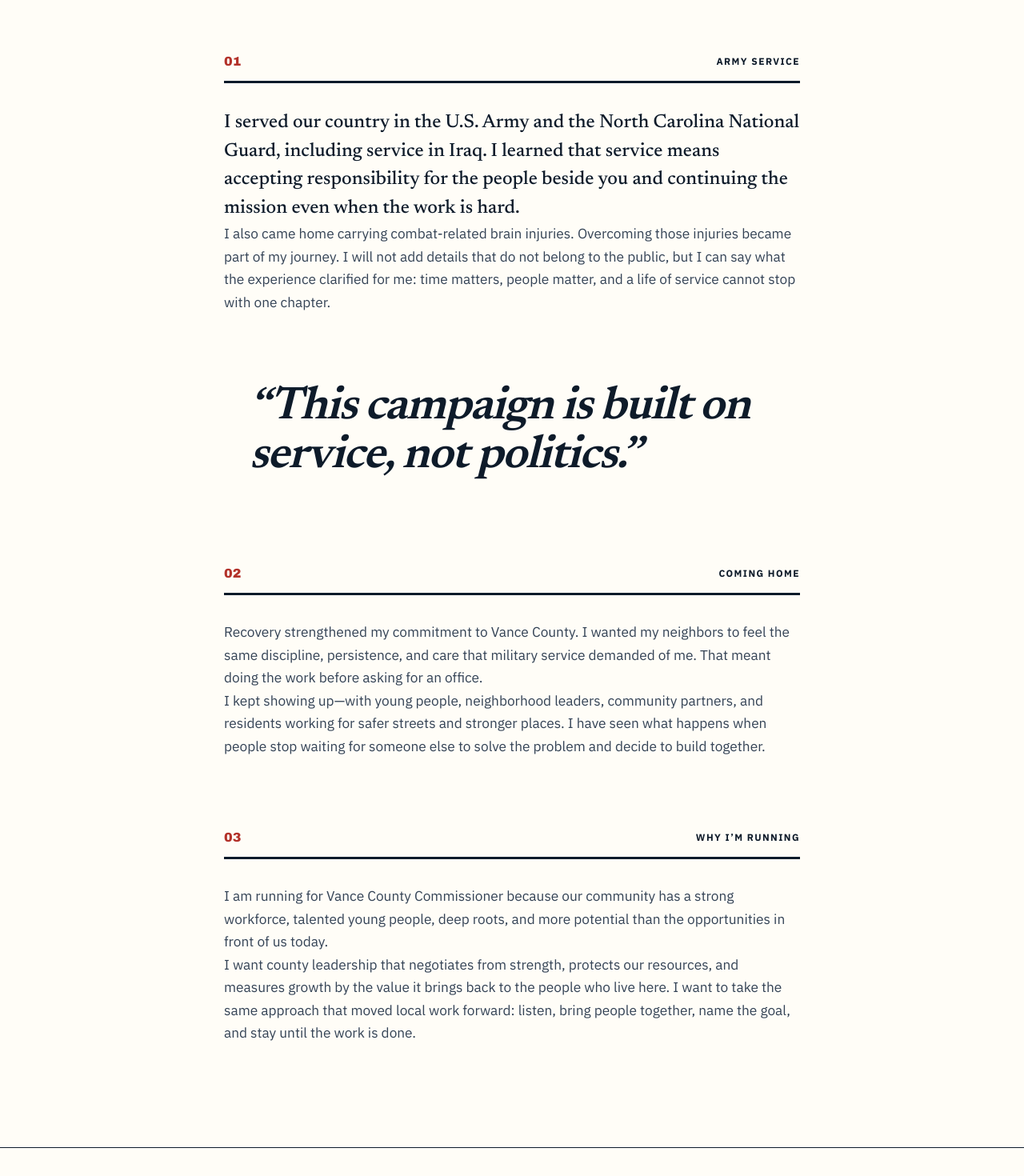
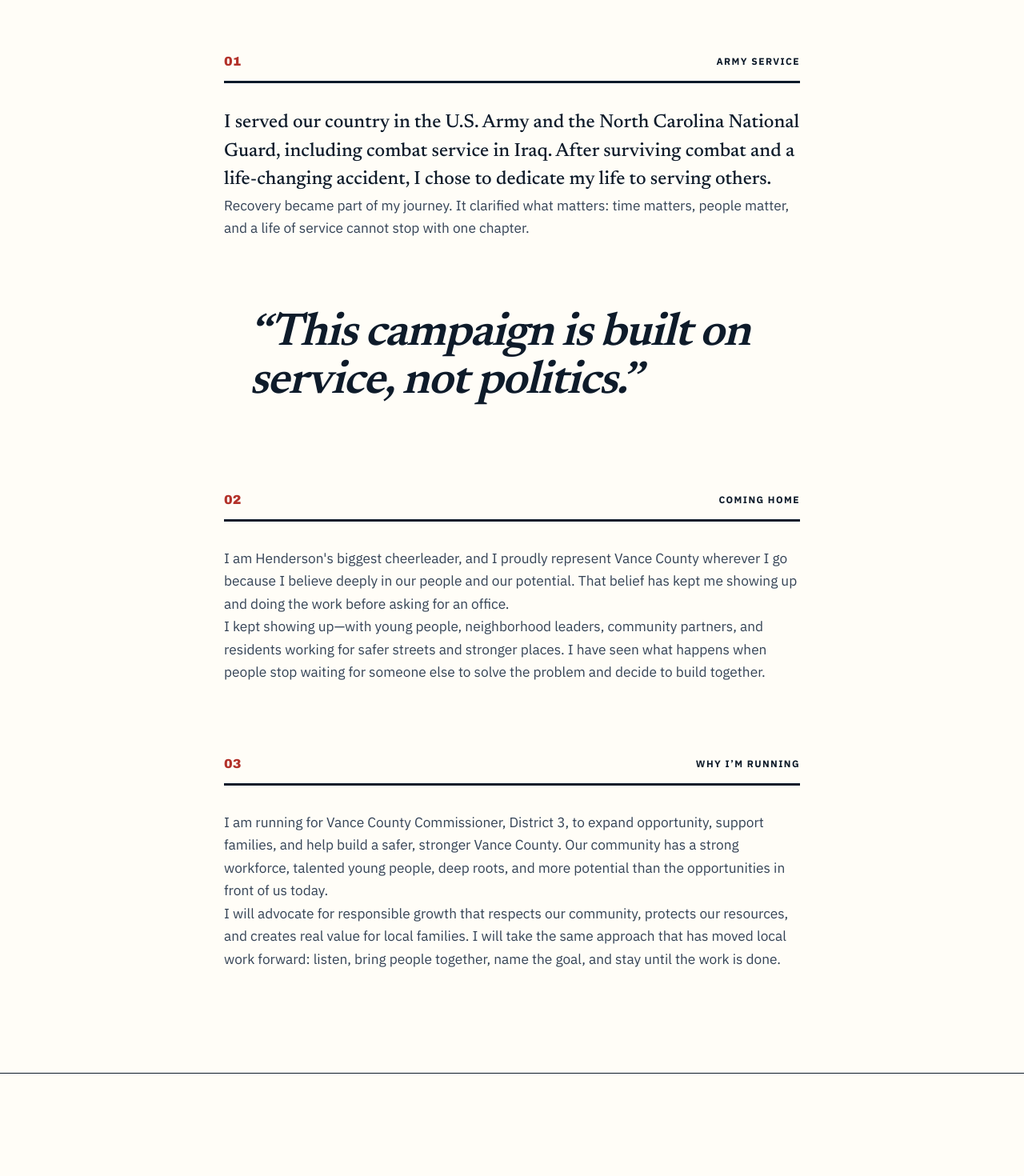
Before and after one commit to willsigmon/cjcommissioner, a Next.js app: page /my-story in a window 1280 px wide. Shown: the part 820-2290 px from the top of the page at 80% size. Built offline with nearby package versions, Linux system fonts and the light colour scheme.

Commit message:
docs(campaign): clarify CJ's candidate story

```diff
--- a/src/app/my-story/page.tsx
+++ b/src/app/my-story/page.tsx
@@ -25,8 +25,9 @@ export default function MyStoryPage() {
               <p className="section-label section-label-gold">My story</p>
               <h1>Service did not end when I came home.</h1>
               <p className="story-deck">
-                My campaign is built on a simple belief: if you have the ability
-                to serve, you have a responsibility to show up.
+                I am Charles “CJ” Turrentine Jr., a disabled U.S. Army combat
+                veteran, a proud son of Henderson, and a candidate for Vance
+                County Commissioner, District 3.
               </p>
             </div>
             <div className="story-portrait">
@@ -50,16 +51,14 @@ export default function MyStoryPage() {
           <div className="story-prose">
             <p className="story-lede">
               I served our country in the U.S. Army and the North Carolina
-              National Guard, including service in Iraq. I learned that service
-              means accepting responsibility for the people beside you and
-              continuing the mission even when the work is hard.
+              National Guard, including combat service in Iraq. After surviving
+              combat and a life-changing accident, I chose to dedicate my life
+              to serving others.
             </p>
             <p>
-              I also came home carrying combat-related brain injuries. Overcoming
-              those injuries became part of my journey. I will not add details
-              that do not belong to the public, but I can say what the experience
-              clarified for me: time matters, people matter, and a life of
-              service cannot stop with one chapter.
+              Recovery became part of my journey. It clarified what matters:
+              time matters, people matter, and a life of service cannot stop
+              with one chapter.
             </p>
           </div>
 
@@ -75,10 +74,10 @@ export default function MyStoryPage() {
           </div>
           <div className="story-prose">
             <p>
-              Recovery strengthened my commitment to Vance County. I wanted my
-              neighbors to feel the same discipline, persistence, and care that
-              military service demanded of me. That meant doing the work before
-              asking for an office.
+              I am Henderson&apos;s biggest cheerleader, and I proudly represent
+              Vance County wherever I go because I believe deeply in our people
+              and our potential. That belief has kept me showing up and doing
+              the work before asking for an office.
             </p>
             <p>
               I kept showing up—with young people, neighborhood leaders,
@@ -94,16 +93,18 @@ export default function MyStoryPage() {
           </div>
           <div className="story-prose">
             <p>
-              I am running for Vance County Commissioner because our community
-              has a strong workforce, talented young people, deep roots, and more
-              potential than the opportunities in front of us today.
+              I am running for Vance County Commissioner, District 3, to expand
+              opportunity, support families, and help build a safer, stronger
+              Vance County. Our community has a strong workforce, talented young
+              people, deep roots, and more potential than the opportunities in
+              front of us today.
             </p>
             <p>
-              I want county leadership that negotiates from strength, protects
-              our resources, and measures growth by the value it brings back to
-              the people who live here. I want to take the same approach that
-              moved local work forward: listen, bring people together, name the
-              goal, and stay until the work is done.
+              I will advocate for responsible growth that respects our
+              community, protects our resources, and creates real value for
+              local families. I will take the same approach that has moved local
+              work forward: listen, bring people together, name the goal, and
+              stay until the work is done.
             </p>
           </div>
         </article>
--- a/src/app/page.tsx
+++ b/src/app/page.tsx
@@ -32,9 +32,11 @@ export default function HomePage() {
                 </span>
               </h1>
               <p className="hero-deck">
-                CJ Turrentine is a U.S. Army combat veteran and community
-                builder running to serve Vance County Commission District 3.
-                This campaign is built on service—not politics.
+                Charles “CJ” Turrentine Jr. is a disabled U.S. Army combat
+                veteran, community builder, and proud son of Henderson running
+                for Vance County Commissioner, District 3. He is focused on
+                expanding opportunity, supporting families, and building a
+                safer, stronger Vance County.
               </p>
               <div className="button-row">
                 <Link className="button button-brick" href="/my-story">
@@ -45,7 +47,9 @@ export default function HomePage() {
                   Volunteer
                 </Link>
               </div>
-              <p className="hero-note">Independent leadership. Measurable results.</p>
+              <p className="hero-note">
+                Rooted in Henderson. Ready to serve District 3.
+              </p>
             </div>
 
             <div className="hero-portrait">
```
Also changed, not shown: 1 other file (tests, documents, lock files or other folders).
